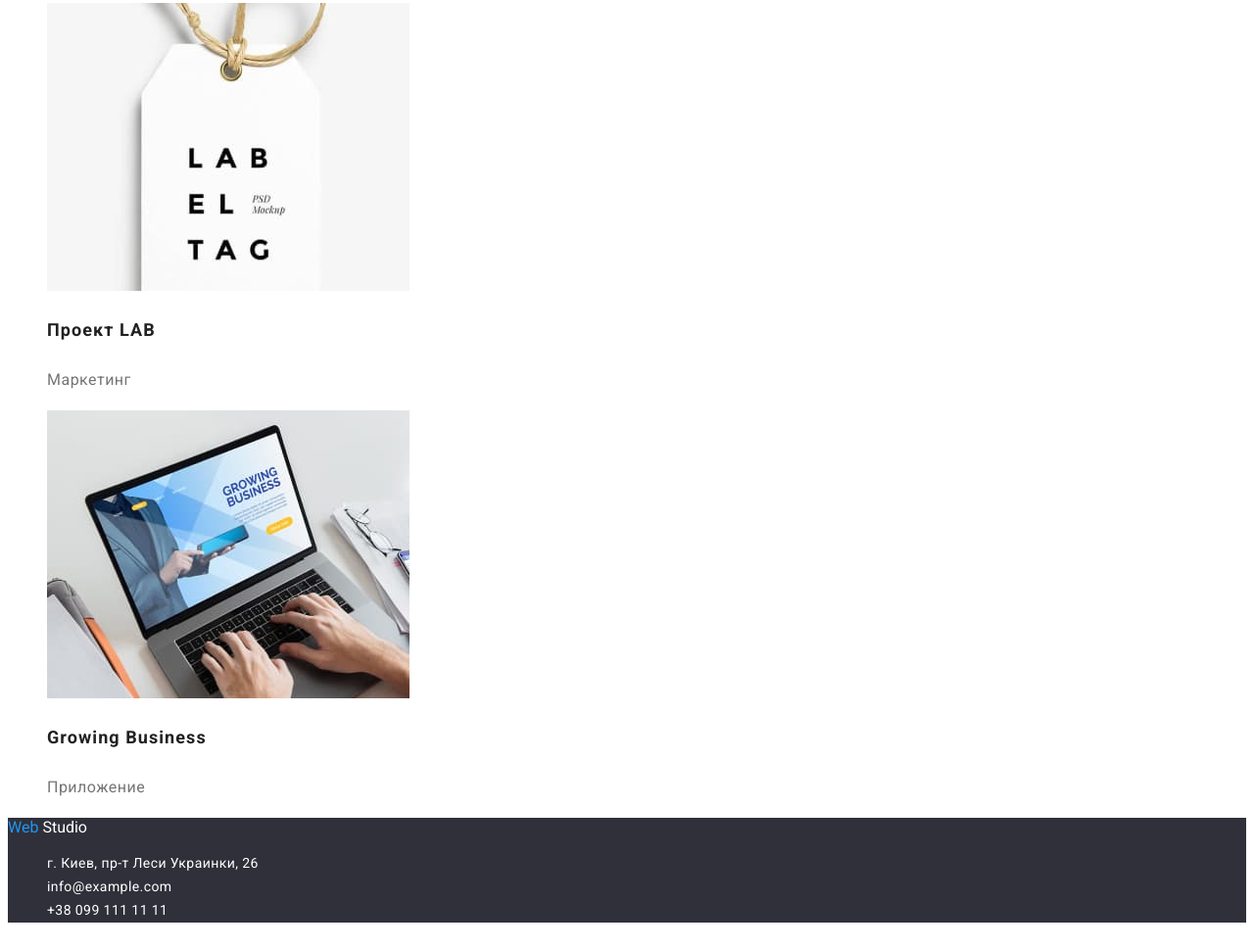
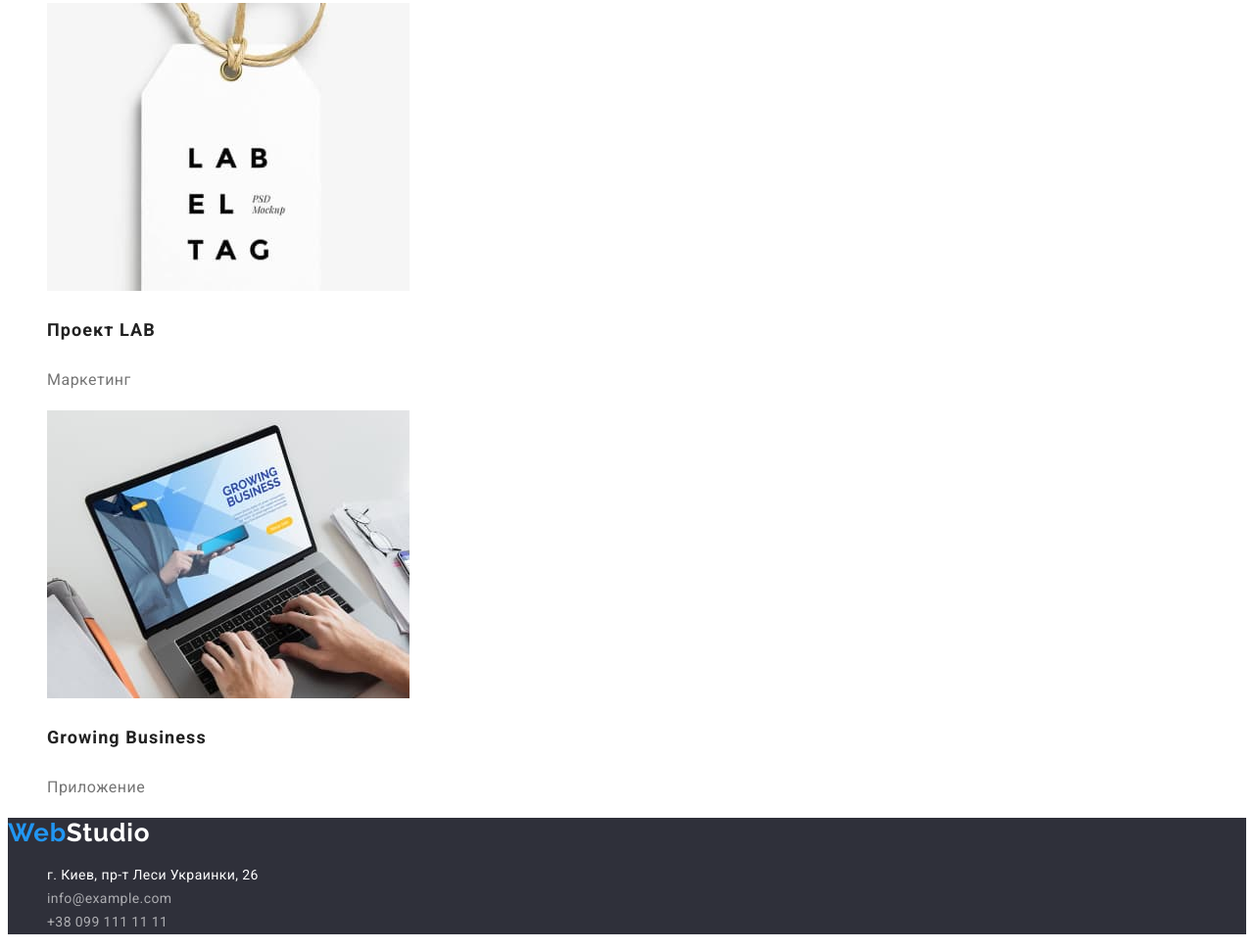
Before and after one commit to antonkvitka1/goit-markup-hw-02, a plain HTML site: page portfolio.html in a window 1280 px wide. Shown: the part 3333-4303 px from the top of the page at 98% size. Drawn offline with Linux system fonts and the light colour scheme.

Commit message:
исправляет ошибки

```diff
--- a/css/styles.css
+++ b/css/styles.css
@@ -177,6 +177,14 @@ body{
 .footer{
     background-color: var(--background-main-color);
 }
+.footer-logo{
+    font-family: var(--secondary-font);
+    font-weight: 700;
+    font-size: 26px;
+    line-height: 1.19;
+    letter-spacing: 0.03em;
+}
+
 .logo-second-part{
     color: var(--white-color);
     }
@@ -185,7 +193,6 @@ body{
 }
 
 .footer-link{
-    font-family: var(--main-font);
     font-weight: normal;
     font-size: 14px;
     line-height: 1.71;
@@ -193,7 +200,12 @@ body{
     color: var(--white-color);
     text-decoration: none;
     font-style: normal;
+
 }
+.footer-tel, .footer-mail{
+    opacity: 0.6;
+}
+
 /* ---------- end footer ---------- */
 
 
@@ -236,7 +248,6 @@ body{
 }
 
 .project-main-text{
-    font-family: var(--main-font);
     font-weight: normal;
     font-size: 16px;
     line-height: 1.88;
--- a/portfolio.html
+++ b/portfolio.html
@@ -140,7 +140,7 @@
             </main>
              <!--footer-->
              <footer class="footer">
-                    <a class="link" href="./" lang="en"><span class="logo-part">Web</span> <span class="logo-second-part">Studio</span> </a>
+                <a class="link" href="./" lang="en"><span class="logo-part footer-logo">Web</span><span class="logo-second-part footer-logo">Studio</span> </a>
 
                         <address>
                             <ul class="footer-list">
@@ -148,15 +148,13 @@
                                 <a class="footer-link" href="https://goo.gl/maps/wojuZTmwo3SCX1YW6" target="blank" rel="noopener noreferrer">г. Киев, пр-т Леси Украинки, 26</a>
                                 </li>
                                 <li>
-                                        <a class="footer-link" href="mailto:info@example.com">info@example.com</a>
+                                    <a class="footer-link footer-tel" href="mailto:info@example.com">info@example.com</a>
                                 </li>
                                 <li>
-                                        <a class="footer-link" href="tel:+380991111111">+38 099 111 11 11</a>
+                                    <a class="footer-link footer-mail" href="tel:+380991111111">+38 099 111 11 11</a>
                                 </li>
                             </ul>
                         </address>
-
-
             </footer>
 </body>
 </html>
```
Also changed, not shown: contact.html (+3 -5 lines), index.html (+5 -7 lines). Lines whose indentation alone changed are shown as unchanged.
